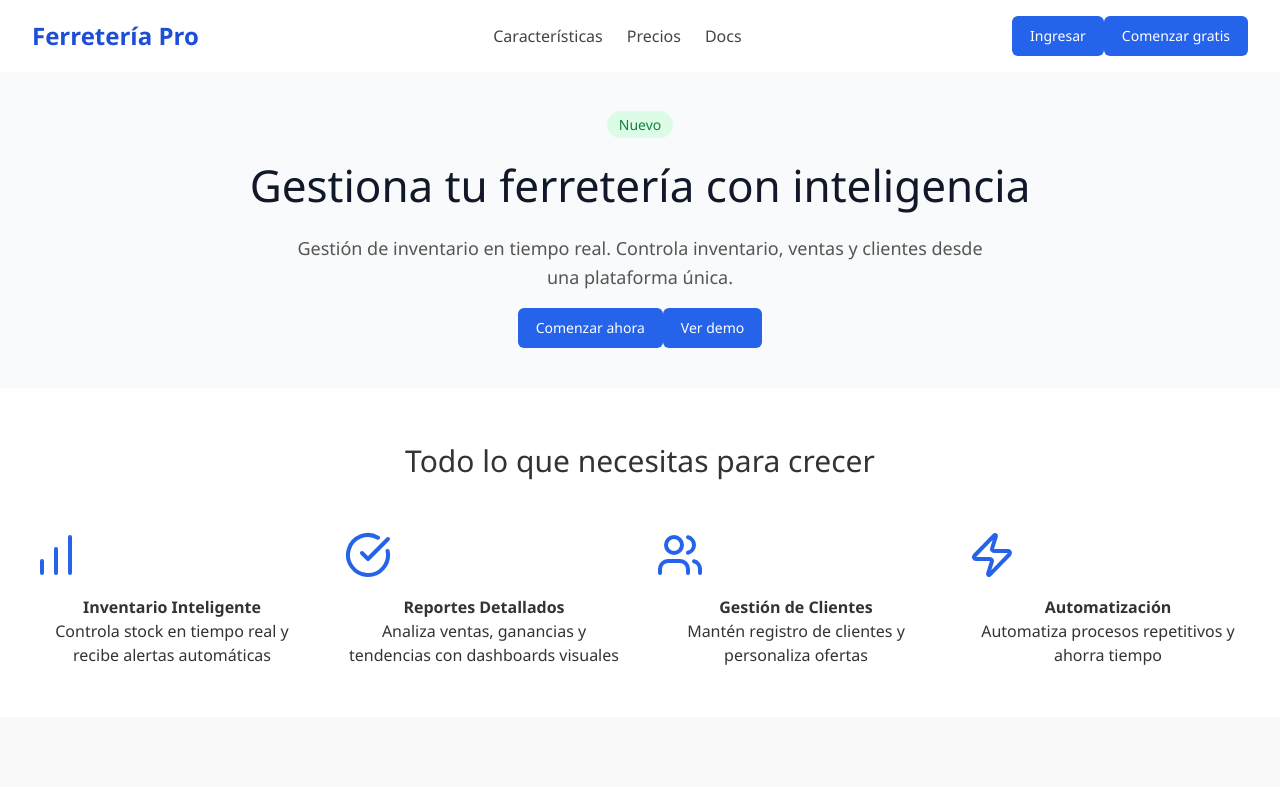
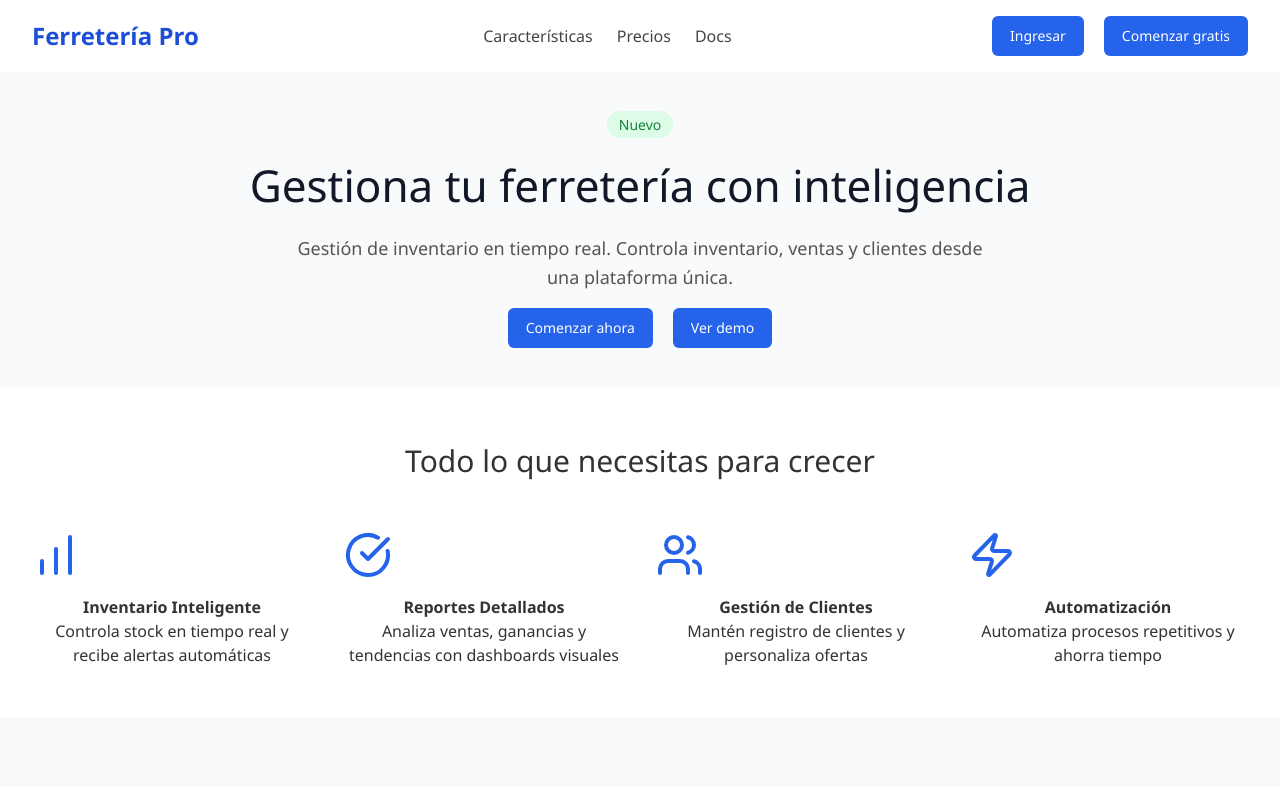
Before and after one commit to xzero11x/ferreteria-frontend, a React (Vite) app: page / in a window 1280 px wide. Shown: the top 787 px of the page. Built offline with nearby package versions, Linux system fonts and the light colour scheme.

Commit message:
up appRoute

```diff
--- a/src/home.css
+++ b/src/home.css
@@ -193,3 +193,10 @@
   padding-top: 16px;
   font-size: 0.875rem;
 }
+.header-actions{
+
+  display: flex;
+  flex-direction: row;
+  gap: 20px;
+  justify-content: center;
+}
--- a/src/pages/Home.tsx
+++ b/src/pages/Home.tsx
@@ -16,7 +16,7 @@ const FerreteriaProLanding: React.FC = () => {
           <a href="#pricing">Precios</a>
           <a href="#docs">Docs</a>
         </nav>
-        <div>
+        <div className="header-actions">
           <Button variant="ghost">Ingresar</Button>
           <Button>Comenzar gratis</Button>
         </div>
@@ -29,7 +29,7 @@ const FerreteriaProLanding: React.FC = () => {
         <p>
          Gestión de inventario en tiempo real. Controla inventario, ventas y clientes desde una plataforma única.
         </p>
-        <div>
+        <div className="header-actions">
           <Button>Comenzar ahora</Button>
           <Button variant="outline">Ver demo</Button>
         </div>
--- a/src/router/ProtectedRoute.tsx
+++ b/src/router/ProtectedRoute.tsx
@@ -1,9 +1,15 @@
-import { Outlet } from "react-router-dom";
+import { Navigate, Outlet, useLocation } from "react-router-dom";
+import { getToken } from "@/auth/token";
 
-// Ruta protegida (stub): actualmente permite el acceso y renderiza las rutas hijas.
-// Cuando se implemente autenticación, reemplazar por validación de token y redirección.
-const ProtectedRoute = () => {
+export default function ProtectedRoute() {
+  const token = getToken();
+  const location = useLocation();
+
+  if (!token) {
+    // Si no hay token, redirige a la página principal
+    return <Navigate to="/" state={{ from: location }} replace />;
+  }
+
+  // Si hay token, muestra el contenido de la ruta anidada (ej. DashboardShell)
   return <Outlet />;
-};
-
-export default ProtectedRoute;
+}
```
Also changed, not shown: src/router/AppRouter.tsx (+0 -28 lines).
